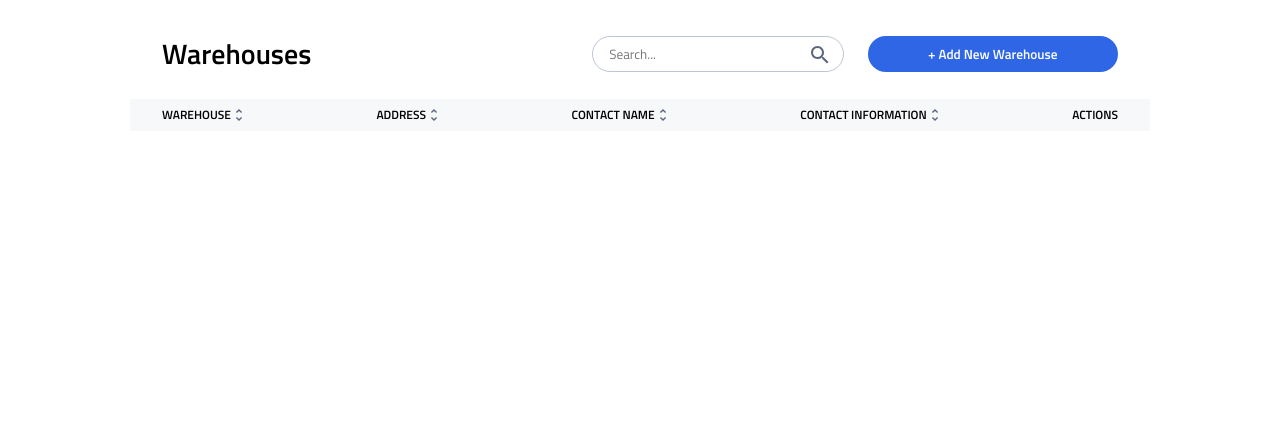
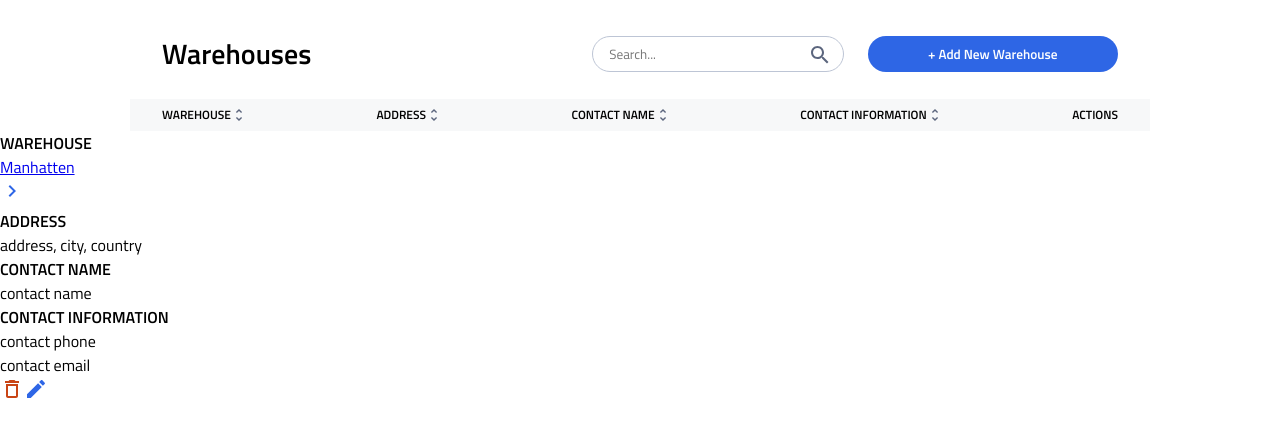
Before and after one commit to jmak119/instock-client, a React (Create React App) app: page / in a window 1280 px wide. Shown: the top 436 px of the page. Built offline with nearby package versions, Linux system fonts and the light colour scheme.

Commit message:
add warehouseList component

```diff
--- /dev/null
+++ b/src/components/WarehouseList/WarehouseList.jsx
@@ -0,0 +1,65 @@
+import React from 'react'
+import { Link } from "react-router-dom";
+import Arrow from "../../assets/icons/chevron_right-24px.svg";
+import DeleteButton from "../../assets/icons/delete_outline-24px.svg";
+import EditButton from "../../assets/icons/edit-24px.svg";
+
+
+import "./WarehouseList.scss";
+
+
+export default function WarehouseList() {
+
+    // const openModal
+  return (
+<>
+
+
+<div className="warehouse-list">
+    <div className="warehouse-list__container">
+        <div className="warehouse-list__details warehouse-list__details-location">
+            <div className="warehouse-list__city-container">
+                <h4 className="warehouse-list__info-heading">WAREHOUSE</h4>
+                <div className="warehouse-list__city">
+                    <Link to={"/"}>
+                        <p className="warehouse-list__city-name">Manhatten</p>
+                    </Link>
+                    <img src={Arrow} className="warehouse-list__icon-arrow" alt="arrow icon" />
+                </div>
+            </div>
+            <div className="warehouse-list__address-container">
+                <h4 className="warehouse-list__info-heading">ADDRESS</h4>
+                <p className="warehouse-list__address">address, city, country</p>
+            </div>
+        </div>
+
+        <div className="warehouse-list__details warehouse-list__details-contact">
+            <div className="warehouse-list__contact-container">
+                <h4 className="warehouse-list__info-heading">CONTACT NAME</h4>
+                <p className="warehouse-list__contact-name">contact name</p>
+            </div>
+            <div className="warehouse-list__contact-info-container">
+                <h4 className="warehouse-list__info-heading">CONTACT INFORMATION</h4>
+                <p className="warehouse-list__contact-info">contact phone</p>
+                <p className="warehouse-list__contact-info">contact email</p>
+            </div>
+        </div>
+
+        <div className="warehouse-list__buttons-container">
+            <img
+                src= { DeleteButton }
+                className='warehouse-list__button warehouse-list__button-delete'
+                // onClick={ openModal }
+            />
+            <img
+                src = { EditButton }
+                className='warehouse-list__button warehouse-list__button-edit'
+            />
+        </div>
+    </div>
+
+
+</div>
+</>
+  )
+}
--- a/src/pages/Warehouse/Warehouse.jsx
+++ b/src/pages/Warehouse/Warehouse.jsx
@@ -5,10 +5,12 @@ import { Link } from "react-router-dom";
 import "./Warehouse.scss";
 import sortIcon from "../../assets/icons/sort-24px.svg";
 import Arrow from "../../assets/icons/chevron_right-24px.svg";
+import WarehouseList from "../../components/WarehouseList/WarehouseList"
 
 export default function Warehouse() {
 
     return (
+        <>
         <section className="warehouse">
             <div className="warehouse__header-container">
                 <h1 className="warehouse__title">Warehouses</h1>
@@ -57,5 +59,8 @@ export default function Warehouse() {
                 </div>
             </div>
         </section >
+        <WarehouseList/>
+
+        </>
     );
 };
```
Also changed, not shown: src/components/WarehouseList/WarehouseList.scss (added).
